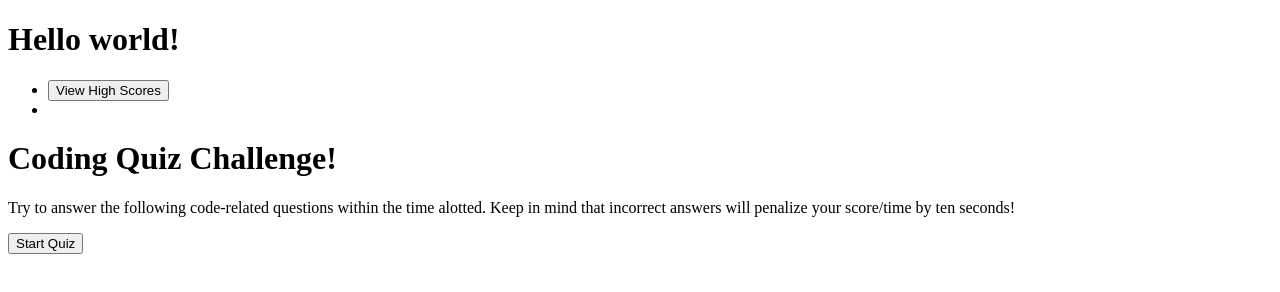
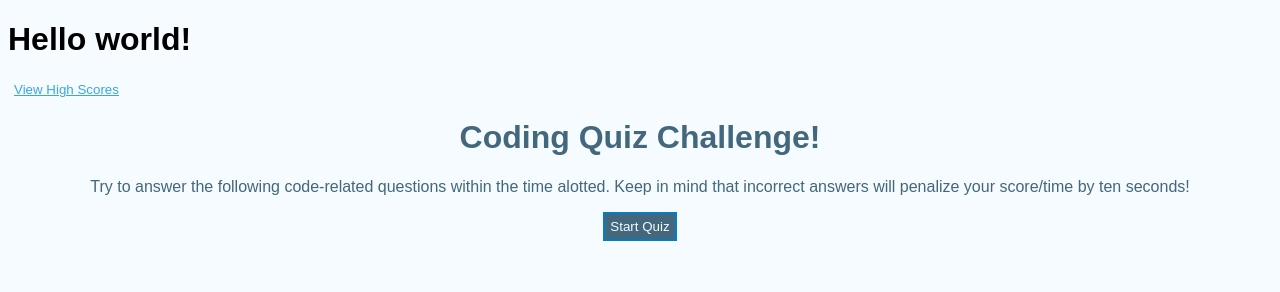
Before and after one commit to giancarlow333/coding-quiz, a plain HTML site: page index.html in a window 1280 px wide. Drawn offline with Linux system fonts and the light colour scheme.

Commit message:
Apply CSS styling

```diff
--- a/assets/styles.css
+++ b/assets/styles.css
@@ -0,0 +1,54 @@
+/* Various CSS variables */
+:root {
+/* Color scheme: http://paletton.com/#uid=23u0u0kfBZg1j+Z9w+mkGXdppSu */
+    --base-color: #87CFFA;
+    --light: #B6E3FD;
+    --lighter: #F5FBFF;
+    --dark: #3AA6E6;
+    --darker: #067CC3;
+    --darkest: #43677d;
+}
+
+/* Assign uniform font scheme to all elements */
+* {
+    font-family: Arial, Helvetica, sans-serif;
+}
+
+/* A light color background for the whole body of the site */
+body {
+    background-color: var(--lighter);
+}
+
+header {
+}
+
+ul.header-list {
+    display: flex;
+    justify-content: space-between;
+    padding-left: 0;
+}
+
+ul.header-list li {
+    flex-direction: row;
+    list-style-type: none;
+}
+
+ul.header-list button {
+    border: none;
+    background-color: var(--lighter);
+    color: var(--dark);
+    text-decoration: underline;
+    cursor: auto;
+}
+
+div {
+    text-align: center;
+    color: var(--darkest);
+}
+
+div button {
+    color: var(--lighter);
+    background-color: var(--darkest);
+    border: 2px solid var(--darker);
+    padding: 5px;
+}
--- a/index.html
+++ b/index.html
@@ -4,11 +4,12 @@
         <title>JavaScript Coding Quiz</title>
         <meta charset="UTF-8" />
         <meta name="viewport" content="width=device-width, initial-scale=1.0" />
+        <link rel="stylesheet" href="./assets/styles.css" />
     </head>
     <body>
         <h1>Hello world!</h1>
         <header>
-            <ul>
+            <ul class="header-list">
                 <li>
                     <button id="high-score">View High Scores</button>
                 </li>
```
